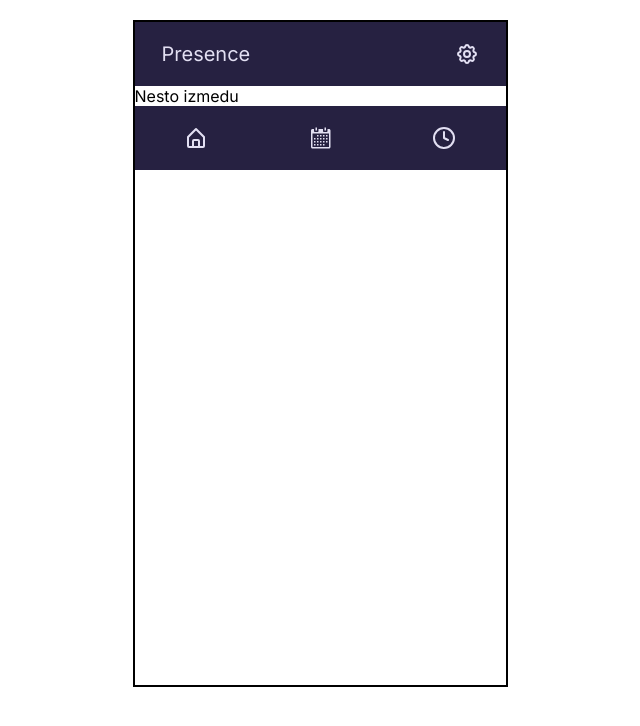
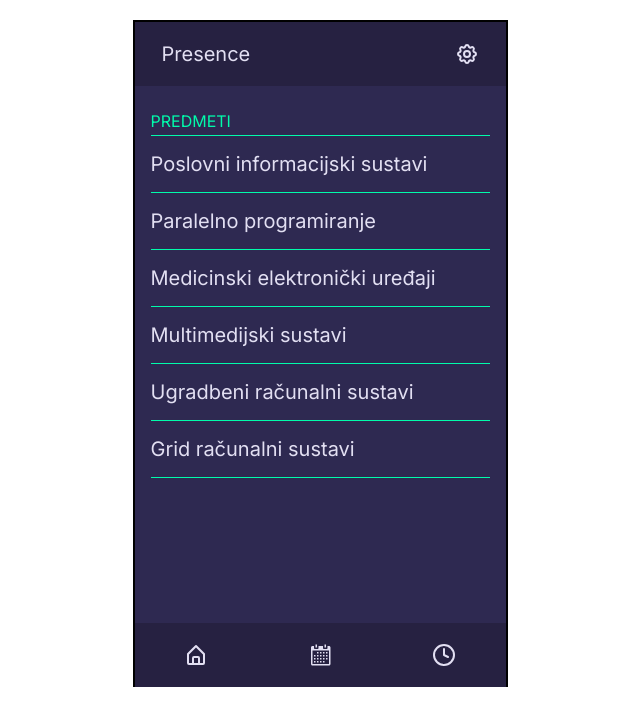
Before and after one commit to Ljusaj123/FESB-Companion, a React (Create React App) app: page /presence in a window 1280 px wide. Shown: the top 726 px of the page, without its empty margins (320-960 px from the left). Built offline with nearby package versions, Linux system fonts and the light colour scheme.

Commit message:
Added subjects and presences as constants, created main section for presence page

```diff
--- a/src/const/lectures.js
+++ b/src/const/lectures.js
@@ -73,3 +73,153 @@ export const schedule = [
 //   grid_sustavi: 1,
 // },
 // ];
+
+export const subjects = [
+  {
+    id: 1,
+    name: "Poslovni informacijski sustavi",
+  },
+  {
+    id: 2,
+    name: "Paralelno programiranje",
+  },
+  {
+    id: 3,
+    name: "Medicinski elektronički uređaji",
+  },
+  {
+    id: 4,
+    name: "Multimedijski sustavi",
+  },
+  {
+    id: 5,
+    name: "Ugradbeni računalni sustavi",
+  },
+  {
+    id: 6,
+    name: "Grid računalni sustavi",
+  },
+];
+
+export const presence = [
+  {
+    id: 1,
+    subjectId: 1,
+    type: "Predavanja",
+    present: 4,
+    notPresent: 5,
+    haventHappendYet() {
+      return 13 - (this.present + this.notPresent);
+    },
+  },
+  {
+    id: 2,
+    subjectId: 1,
+    type: "Laboratorijske Vježbe",
+    present: 6,
+    notPresent: 1,
+    haventHappendYet() {
+      return 13 - (this.present + this.notPresent);
+    },
+  },
+  {
+    id: 3,
+    subjectId: 2,
+    type: "Predavanja",
+    present: 4,
+    notPresent: 5,
+    haventHappendYet() {
+      return 13 - (this.present + this.notPresent);
+    },
+  },
+  {
+    id: 4,
+    subjectId: 2,
+    type: "Laboratorijske Vježbe",
+    present: 6,
+    notPresent: 1,
+    haventHappendYet() {
+      return 13 - (this.present + this.notPresent);
+    },
+  },
+  {
+    id: 5,
+    subjectId: 3,
+    type: "Predavanja",
+    present: 4,
+    notPresent: 5,
+    haventHappendYet() {
+      return 13 - (this.present + this.notPresent);
+    },
+  },
+  {
+    id: 6,
+    subjectId: 3,
+    type: "Laboratorijske Vježbe",
+    present: 6,
+    notPresent: 1,
+    haventHappendYet() {
+      return 13 - (this.present + this.notPresent);
+    },
+  },
+  {
+    id: 7,
+    subjectId: 4,
+    type: "Predavanja",
+    present: 4,
+    notPresent: 5,
+    haventHappendYet() {
+      return 13 - (this.present + this.notPresent);
+    },
+  },
+  {
+    id: 8,
+    subjectId: 4,
+    type: "Laboratorijske Vježbe",
+    present: 6,
+    notPresent: 1,
+    haventHappendYet() {
+      return 13 - (this.present + this.notPresent);
+    },
+  },
+  {
+    id: 9,
+    subjectId: 5,
+    type: "Predavanja",
+    present: 4,
+    notPresent: 5,
+    haventHappendYet() {
+      return 13 - (this.present + this.notPresent);
+    },
+  },
+  {
+    id: 10,
+    subjectId: 6,
+    type: "Predavanja",
+    present: 6,
+    notPresent: 1,
+    haventHappendYet() {
+      return 13 - (this.present + this.notPresent);
+    },
+  },
+  {
+    id: 11,
+    subjectId: 6,
+    type: "Auditorne Vježbe",
+    present: 4,
+    notPresent: 5,
+    haventHappendYet() {
+      return 13 - (this.present + this.notPresent);
+    },
+  },
+  {
+    id: 12,
+    subjectId: 6,
+    type: "Laboratorijske Vježbe",
+    present: 6,
+    notPresent: 1,
+    haventHappendYet() {
+      return 13 - (this.present + this.notPresent);
+    },
+  },
+];
--- /dev/null
+++ b/src/modules/subjectList/SubjectList.js
@@ -0,0 +1,21 @@
+import React from "react";
+import { subjects } from "./../../const/lectures";
+
+function SubjectList() {
+  return (
+    <div className="list">
+      <div className="list-title-container">
+        <h2 className="list-title">PREDMETI</h2>
+      </div>
+      {subjects.map((subject) => {
+        return (
+          <div className="list-content-container" key={subject.id}>
+            <h1 className="list-content">{subject.name}</h1>
+          </div>
+        );
+      })}
+    </div>
+  );
+}
+
+export default SubjectList;
--- a/src/pages/presence/Presence.js
+++ b/src/pages/presence/Presence.js
@@ -1,12 +1,13 @@
 import React from "react";
 import Header from "../../modules/header/Header";
+import SubjectList from "../../modules/subjectList/SubjectList";
 import Footer from "./../../modules/footer/Footer";
 
 function Presence() {
   return (
     <div>
       <Header />
-      Nesto izmedu
+      <SubjectList />
       <Footer />
     </div>
   );
--- a/src/styles/css/style.css
+++ b/src/styles/css/style.css
@@ -167,6 +167,30 @@ footer > svg {
 .lectures .active {
   color: #01fbab;
   text-decoration: underline;
+}
+
+.list {
+  background: #2e2951;
+  height: 537px;
+  padding: 25px 16px;
+}
+.list .list-title-container {
+  border-bottom: 1px solid #01fbab;
+}
+.list .list-title-container .list-title {
+  color: #01fbab;
+  margin-bottom: 4px;
+}
+.list .list-content-container {
+  padding: 16px 0px;
+  border-bottom: 0.3px solid #01fbab;
+}
+.list .list-content-container .list-content {
+  text-transform: none;
+  cursor: pointer;
+}
+.list .list-content-container .list-content:hover {
+  color: #01fbab;
 }
 
 .btn {
--- a/src/styles/scss/modules/_index.scss
+++ b/src/styles/scss/modules/_index.scss
@@ -2,3 +2,4 @@
 @forward "./footer";
 @forward "./popup";
 @forward "./lectures";
+@forward "./subjectList";
--- /dev/null
+++ b/src/styles/scss/modules/_subjectList.scss
@@ -0,0 +1,30 @@
+@use "../base/index" as *;
+
+.list {
+  background: $purple-secondary;
+  height: 537px;
+  padding: 25px 16px;
+
+  .list-title-container {
+    border-bottom: 1px solid $green-primary;
+
+    .list-title {
+      color: $green-primary;
+      margin-bottom: 4px;
+    }
+  }
+
+  .list-content-container {
+    padding: 16px 0px;
+    border-bottom: 0.3px solid $green-primary;
+
+    .list-content {
+      text-transform: none;
+      cursor: pointer;
+    }
+
+    .list-content:hover {
+      color: $green-primary;
+    }
+  }
+}
```
Also changed, not shown: src/modules/subjectList/subjectPresence/SubjectPresence.js (added, +12 -0 lines).
